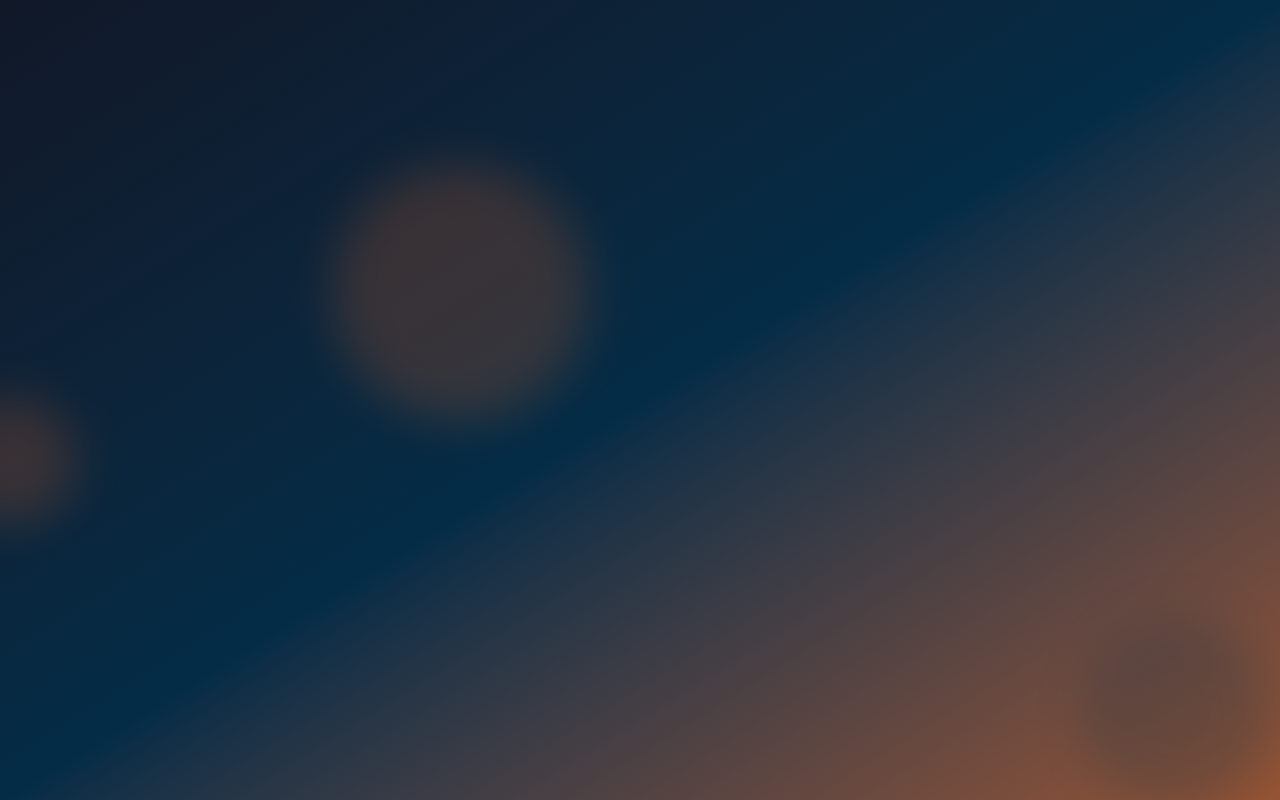
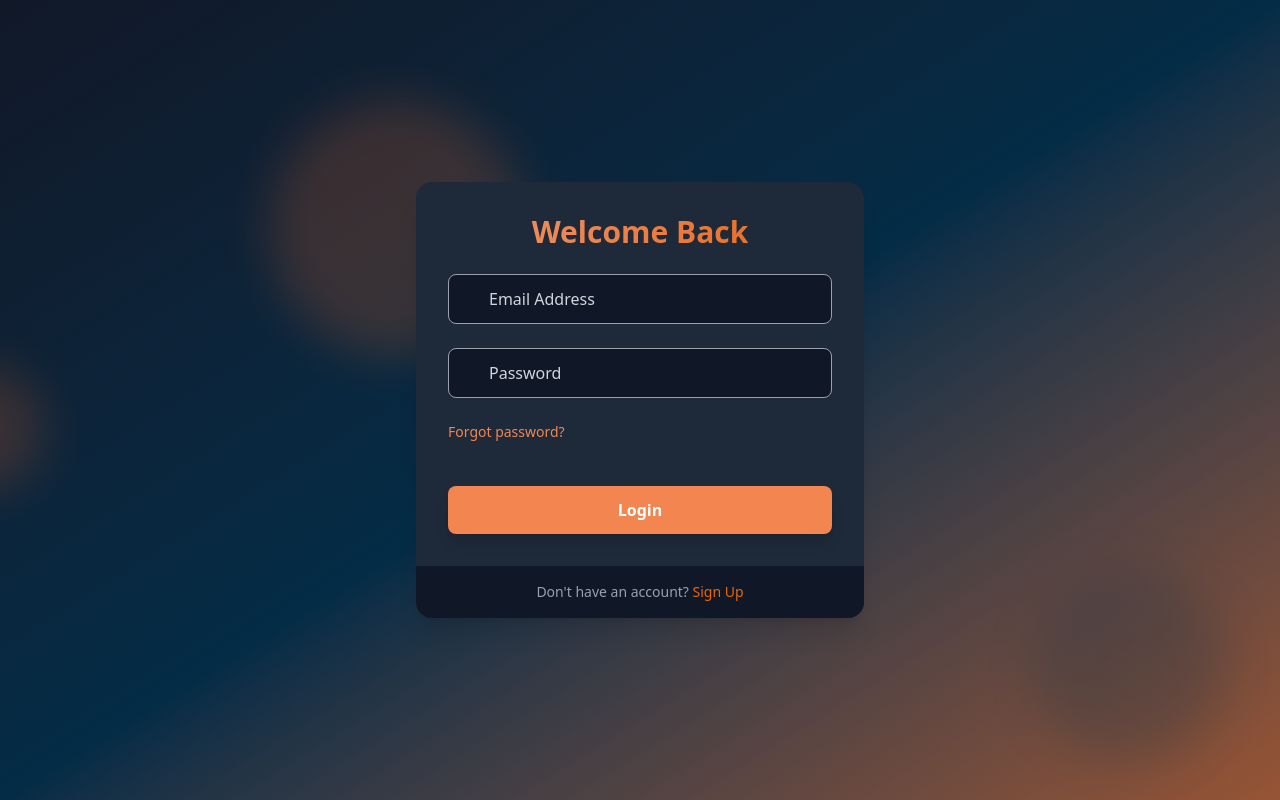
Before and after one commit to SulaimanAlfarsi/Auth-Password-manager, a React app in the folder frontend/: page /login in a window 1280 px wide. Built offline with nearby package versions, Linux system fonts and the light colour scheme; the HTML template or start-up script is replaced by a standard one.

Commit message:
Update Login page UI

```diff
--- a/frontend/src/pages/LoginPage.jsx
+++ b/frontend/src/pages/LoginPage.jsx
@@ -1,10 +1,88 @@
-import React from 'react'
+import React, { useState } from 'react'
+import { motion } from "framer-motion";
+import { Mail, Lock, Loader } from "lucide-react";
+import { Link } from "react-router-dom";
+import Input from "../components/Input";
+
 
 const LoginPage = () => {
+  const [email, setEmail] = useState("");
+  const [password, setPassword] = useState("");
+
+
+  const isLoading = false;
+
+  const handleLogin = async (e) => {
+    e.preventDefault();
+
+
+  };
+
+
   return (
-    <div>
+   <motion.div
+      initial={{ opacity: 0, y: 20 }}
+      animate={{ opacity: 1, y: 0 }}
+      transition={{ duration: 0.5 }}
+      className='max-w-md w-full bg-gray-800 bg-opacity-50 backdrop-filter backdrop-blur-xl rounded-2xl shadow-xl overflow-hidden'
+    >
 
-    </div>
+     <div className='p-8'>
+        <h2 className='text-3xl font-bold mb-6 text-center bg-gradient-to-r from-[#ec9569]  to-[#EA6601] text-transparent bg-clip-text'>
+          Welcome Back
+        </h2>
+
+       <form onSubmit={handleLogin} className="space-y-6">
+
+        <Input
+          icon={Mail}
+          type='email'
+          placeholder='Email Address'
+          value={email}
+          onChange={(e) => setEmail(e.target.value)}
+        />
+
+        <Input
+          icon={Lock}
+          type='password'
+          placeholder='Password'
+          value={password}
+          onChange={(e) => setPassword(e.target.value)}
+        />
+
+        <div className='flex items-center mb-6'>
+						<Link to='/forgot-password' className='text-sm text-[#f38650] hover:underline'>
+							Forgot password?
+						</Link>
+					</div>
+
+        <motion.button
+                className='mt-5 w-full py-3 px-4 bg-[#f38650]  text-white
+                font-bold rounded-lg shadow-lg hover:bg-[#EA6601]
+                hover:to-emerald-700 focus:outline-none focus:ring-2 focus:ring-amber-600 focus:ring-offset-2
+                focus:ring-offset-gray-900 transition duration-200'
+                whileHover={{ scale: 1.02 }}
+                whileTap={{ scale: 0.98 }}
+                type='submit'
+                disabled={isLoading}
+                >
+                 {isLoading ? <Loader className='w-6 h-6 animate-spin  mx-auto' /> : "Login"}
+
+                </motion.button>
+
+       </form>
+      </div>
+
+      <div className='px-8 py-4 bg-gray-900 bg-opacity-50 flex justify-center'>
+        <p className='text-sm text-gray-400'>
+          Don't have an account?{" "}
+          <Link to={"/signup"} className='text-[#EA6601] hover:underline'>
+            Sign Up
+          </Link>
+        </p>
+      </div>
+
+    </motion.div>
   )
 }
 
```
